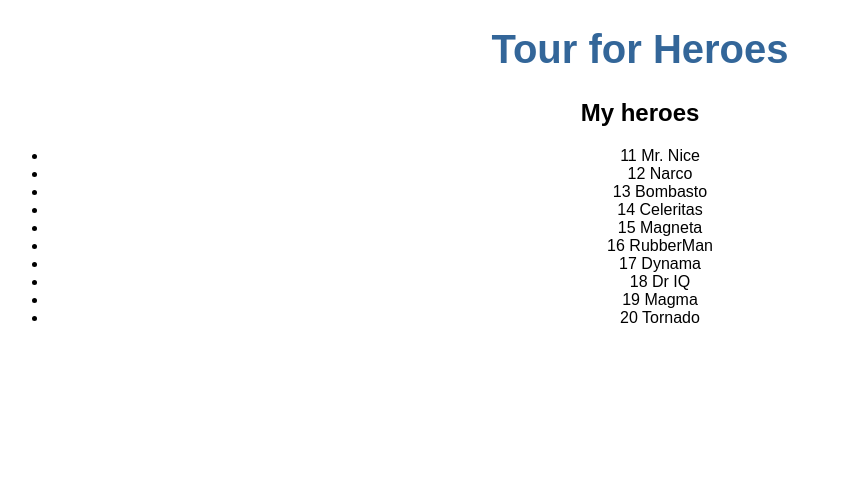
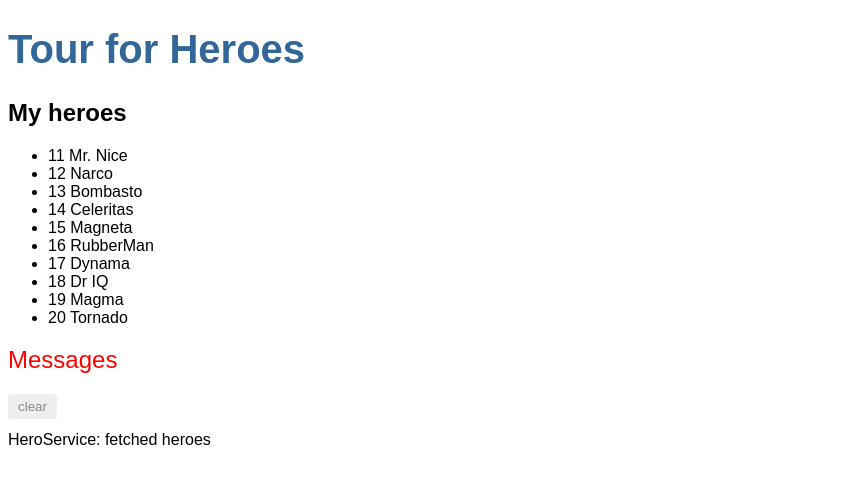
Before and after one commit to marialobillo/my-app, an Angular app: page / in a window 1280 px wide. Shown: the top 484 px of the page, without its empty margins (0-842 px from the left). Built offline with nearby package versions, Linux system fonts and the light colour scheme.

Commit message:
general template!

```diff
--- a/src/app/app.component.html
+++ b/src/app/app.component.html
@@ -1,6 +1,3 @@
-<div style="text-align:center">
-	<h1>
-		{{title}}
-	</h1>
-	<app-heroes></app-heroes>
-</div>
+<h1>{{title}}</h1>
+<app-heroes></app-heroes>
+<app-messages></app-messages>
```
